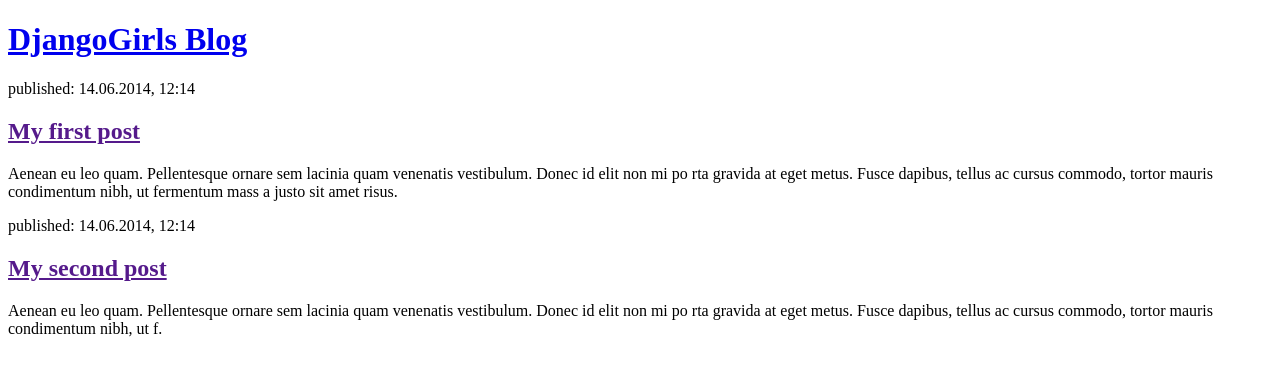
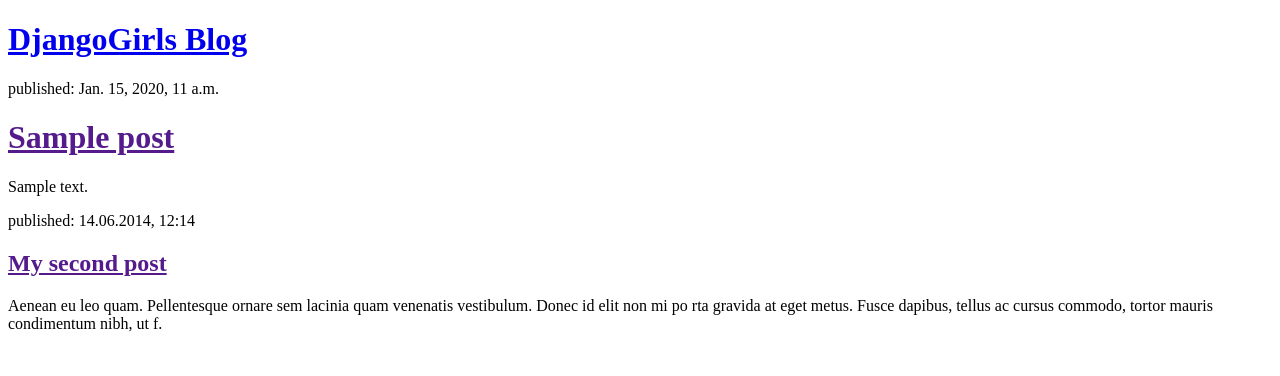
Before and after one commit to habatkasa/my_second_blog, a Django app: template blog/templates/blog/post_list.html in a window 1280 px wide. Shown: the top 376 px of the page. Run offline with Django 3.2, Linux system fonts and the light colour scheme; the template is opened without the code that fills it: values that come from a table or form of the project are taken from there, others are empty; tables that the repository leaves empty hold one stand-in row (values such as "Sample post"); parts of the project's set-up code (start-up, migrations or seed data) failed here and were passed over.

Commit message:
modified templates to display posts from database

```diff
--- a/blog/templates/blog/post_list.html
+++ b/blog/templates/blog/post_list.html
@@ -8,11 +8,13 @@
             <h1><a href="/">DjangoGirls Blog</a></h1>
 </div>
 <div>
-<p>published: 14.06.2014, 12:14</p>
-<h2><a href="">My first post</a></h2>
-<p>Aenean eu leo quam. Pellentesque ornare sem lacinia quam venenatis vestibulum. Donec id elit non mi po
-rta gravida at eget metus. Fusce dapibus, tellus ac cursus commodo, tortor mauris condimentum nibh, ut fermentum mass
-a justo sit amet risus.</p>
+{% for post in posts %}
+<div>
+<p>published: {{ post.published_date }}</p>
+<h1><a href="">{{ post.title }}</a></h1>
+<p>{{ post.text|linebreaksbr }}</p>
+</div>
+{% endfor %}
 </div>
 <div>
 <p>published: 14.06.2014, 12:14</p>
```
Also changed, not shown: blog/views.py (+4 -4 lines).
